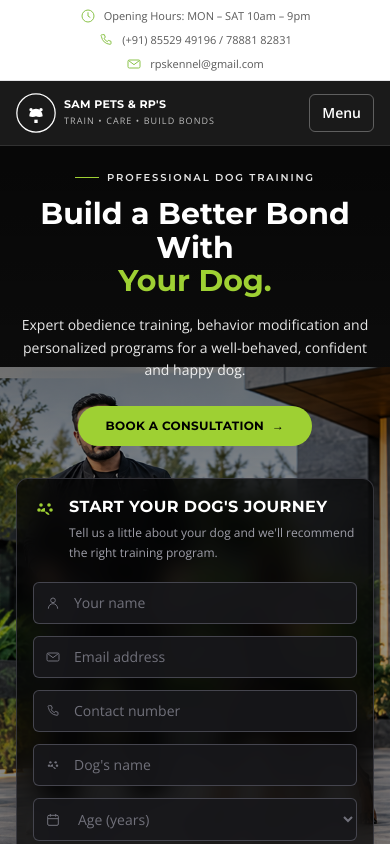
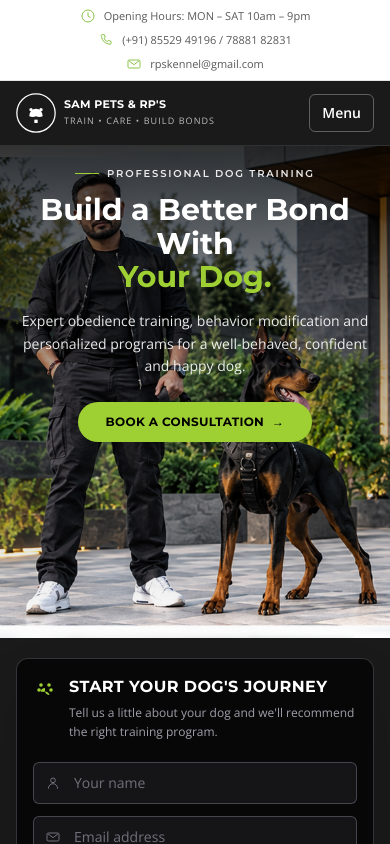
Before and after one commit to rp98nt/samspet, a Next.js app: page / in a window 390 px wide. Shown: the top 844 px of the page. Built offline with nearby package versions, Linux system fonts and the light colour scheme.

Commit message:
Mobile hero: overlay copy on image; place form below image block.

```diff
--- a/src/components/home/Hero.tsx
+++ b/src/components/home/Hero.tsx
@@ -21,10 +21,9 @@ export function Hero() {
     >
       <SiteHeader />
 
-      {/* Mobile: hero image as background; copy + form overlay (may overlap image) */}
+      {/* Mobile: copy over image; form below image */}
       <div className="flex flex-col lg:hidden">
-        <div className="relative flex min-h-[calc(100vw*725/575)] flex-col">
-          <div className="pointer-events-none absolute inset-0 z-0 bg-[#1a1a1a]">
+        <div className="relative aspect-[575/725] w-full bg-[#1a1a1a]">
           <Image
             src={heroImageMobile}
             alt="Dog trainer standing with a Doberman"
@@ -33,19 +32,16 @@ export function Hero() {
             className="object-contain object-center"
             sizes="100vw"
           />
-          </div>
           <div
-            className="pointer-events-none absolute inset-0 z-[1] bg-gradient-to-b from-black/75 via-black/35 to-black/65"
+            className="pointer-events-none absolute inset-0 bg-gradient-to-b from-black/80 via-black/25 to-transparent"
             aria-hidden
           />
-          <div className="relative z-10 flex flex-col">
-            <div className="px-4 py-6 sm:px-5">
+          <div className="absolute inset-x-0 top-0 z-10 px-4 pb-4 pt-5 sm:px-5 sm:pt-6">
             <HeroCopy layout="mobile" />
           </div>
-            <div className="px-4 pb-5 pt-2 sm:px-5">
+        </div>
+        <div className="bg-brand-charcoal px-4 py-5 sm:px-5">
           <ConsultationForm />
-            </div>
-          </div>
         </div>
         <HeroFeatureBar />
       </div>
```
Lines whose indentation alone changed are shown as unchanged.
